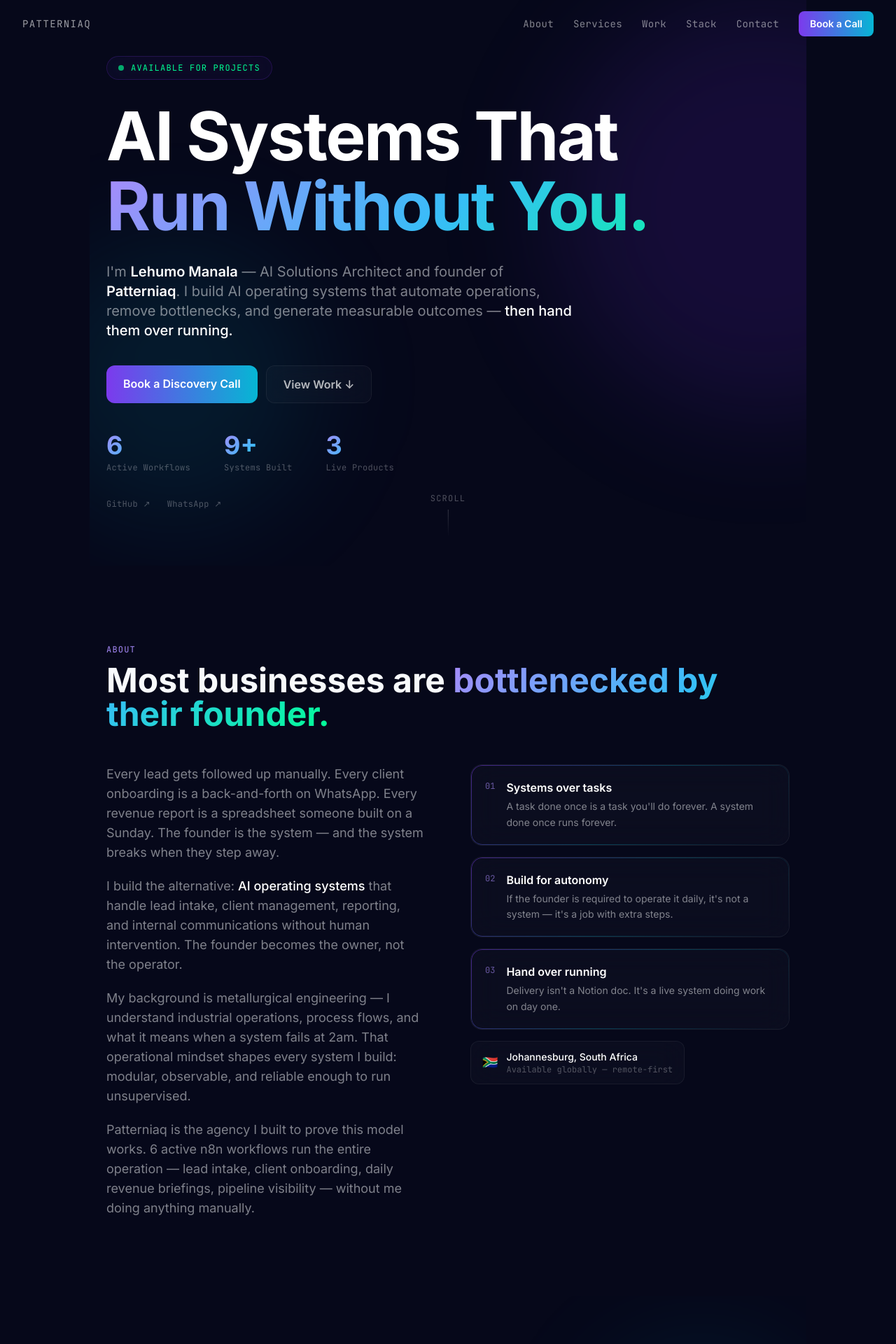
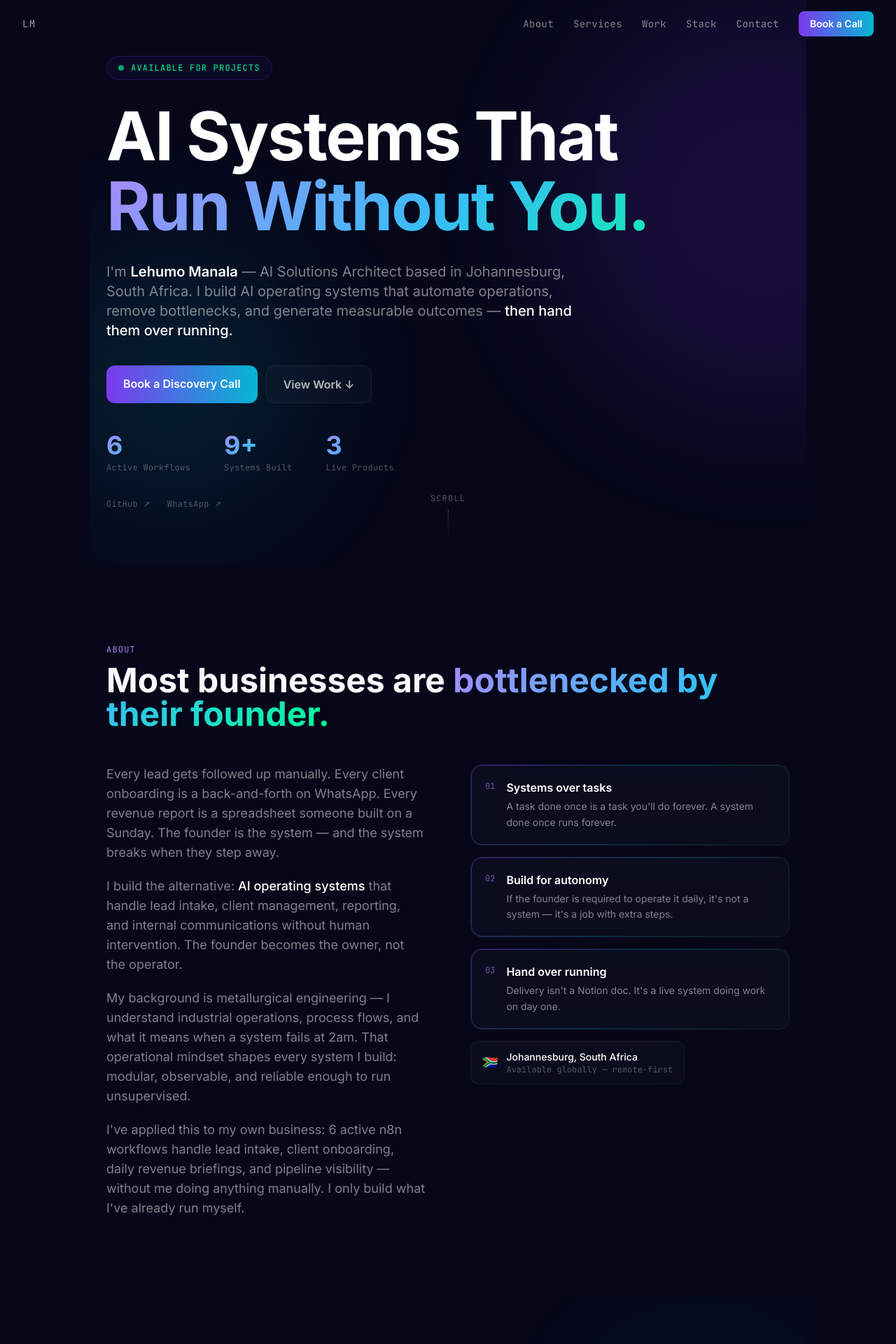
Before and after one commit to HUMO-collab/portfolio, a React (Vite) app: page / in a window 1280 px wide. Shown: the top 1920 px of the page at 70% size. Built offline with nearby package versions, Linux system fonts and the light colour scheme.

Commit message:
fix: remove Patterniaq branding — portfolio is personal, all about Lehumo Manala

```diff
--- a/index.html
+++ b/index.html
@@ -3,10 +3,10 @@
   <head>
     <meta charset="UTF-8" />
     <meta name="viewport" content="width=device-width, initial-scale=1.0" />
-    <title>Lehumo Manala — AI Solutions Architect | Patterniaq</title>
+    <title>Lehumo Manala — AI Solutions Architect</title>
     <meta name="description" content="AI consulting and automation engineering by Lehumo Manala. I build AI operating systems that automate operations, remove bottlenecks, and generate measurable business outcomes — then hand them over running." />
     <meta name="author" content="Lehumo Manala" />
-    <meta property="og:title" content="Lehumo Manala — AI Solutions Architect | Patterniaq" />
+    <meta property="og:title" content="Lehumo Manala — AI Solutions Architect" />
     <meta property="og:description" content="I build AI operating systems that automate operations and generate measurable business outcomes — then hand them over running." />
     <meta property="og:type" content="website" />
     <link rel="preconnect" href="https://fonts.googleapis.com" />
--- a/src/App.jsx
+++ b/src/App.jsx
@@ -33,7 +33,7 @@
         scrolled ? 'glass border-b border-white/5' : ''
       }`}>
         <a href="#hero" className="font-mono text-sm text-white/60 tracking-widest uppercase hover:text-white transition-colors">
-          Patterniaq
+          LM
         </a>
         <div className="flex items-center gap-7">
           {navLinks.map(link => (
--- a/src/components/About.jsx
+++ b/src/components/About.jsx
@@ -34,9 +34,9 @@
               modular, observable, and reliable enough to run unsupervised.
             </p>
             <p>
-              Patterniaq is the agency I built to prove this model works.
-              6 active n8n workflows run the entire operation — lead intake, client onboarding, daily revenue
-              briefings, pipeline visibility — without me doing anything manually.
+              I've applied this to my own business: 6 active n8n workflows handle lead intake, client onboarding,
+              daily revenue briefings, and pipeline visibility — without me doing anything manually.
+              I only build what I've already run myself.
             </p>
           </div>
 
--- a/src/components/Contact.jsx
+++ b/src/components/Contact.jsx
@@ -85,10 +85,10 @@
         <div className="pt-8 border-t border-white/5 flex flex-col sm:flex-row items-start sm:items-center justify-between gap-4">
           <div>
             <p className="text-white font-semibold">Lehumo Manala</p>
-            <p className="text-dimmer text-xs font-mono mt-0.5">AI Solutions Architect · Patterniaq · Johannesburg, SA</p>
+            <p className="text-dimmer text-xs font-mono mt-0.5">AI Solutions Architect · Johannesburg, SA</p>
           </div>
           <p className="font-mono text-dimmer text-xs">
-            © {new Date().getFullYear()} Patterniaq — Built with React + Vite + Tailwind
+            © {new Date().getFullYear()} Lehumo Manala — Built with React + Vite + Tailwind
           </p>
         </div>
       </div>
--- a/src/components/Hero.jsx
+++ b/src/components/Hero.jsx
@@ -35,9 +35,9 @@
 
         {/* Sub */}
         <p className="text-base sm:text-xl text-dim max-w-2xl leading-relaxed">
-          I'm <span className="text-white font-semibold">Lehumo Manala</span> — AI Solutions Architect and founder of{' '}
-          <span className="text-white font-semibold">Patterniaq</span>. I build AI operating systems that automate
-          operations, remove bottlenecks, and generate measurable outcomes —{' '}
+          I'm <span className="text-white font-semibold">Lehumo Manala</span> — AI Solutions Architect based in
+          Johannesburg, South Africa. I build AI operating systems that automate operations, remove bottlenecks,
+          and generate measurable outcomes —{' '}
           <span className="text-white font-medium">then hand them over running.</span>
         </p>
 
--- a/src/data/projects.js
+++ b/src/data/projects.js
@@ -1,11 +1,11 @@
-// Portfolio data — Lehumo Manala / Patterniaq
+// Portfolio data — Lehumo Manala
 // All claims are verified. Items marked [Needs Verification] are estimates.
 
 export const projects = [
   {
     id: 1,
-    title: 'Patterniaq AIOS — AI Operating System',
-    tagline: 'The operating brain of a one-person AI agency.',
+    title: 'My AIOS — Personal AI Operating System',
+    tagline: 'The operating brain I built to run my own business without being the bottleneck.',
     problem: 'Running an AI agency solo means every lead, client update, revenue check, and task lands on the founder. Without systems, the founder IS the bottleneck.',
     solution: '6 interconnected n8n workflows that handle lead intake, client onboarding, revenue reporting, and pipeline visibility — all delivered to Telegram with zero manual intervention.',
     impact: [
```
